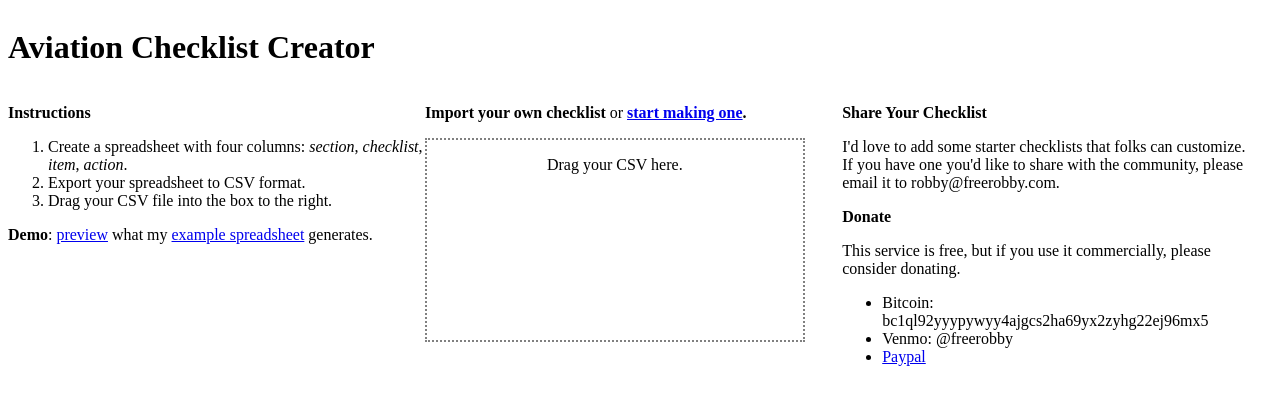
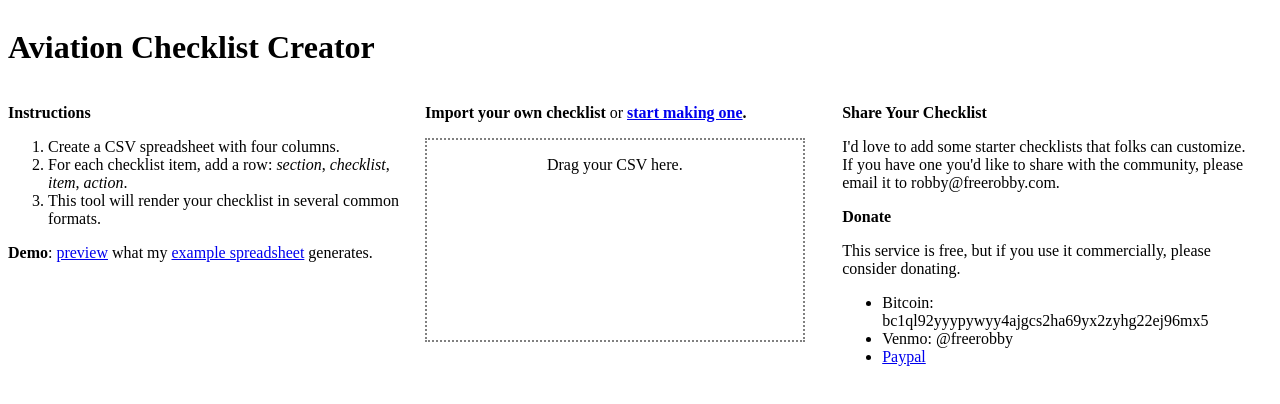
Before and after one commit to freerobby/aviation-checklist, a Vue app: page / in a window 1280 px wide. Shown: the top 404 px of the page. Built offline with nearby package versions, Linux system fonts and the light colour scheme.

Commit message:
Clarify instructions.

```diff
--- a/src/App.vue
+++ b/src/App.vue
@@ -5,9 +5,9 @@
       <div class="instructions">
         <p><strong>Instructions</strong></p>
         <ol>
-          <li>Create a spreadsheet with four columns: <em>section</em>, <em>checklist</em>, <em>item</em>, <em>action</em>.</li>
-          <li>Export your spreadsheet to CSV format.</li>
-          <li>Drag your CSV file into the box to the right.</li>
+          <li>Create a CSV spreadsheet with four columns.</li>
+          <li>For each checklist item, add a row: <em>section</em>, <em>checklist</em>, <em>item</em>, <em>action</em>.</li>
+          <li>This tool will render your checklist in several common formats.</li>
         </ol>
         <div id="demo" v-if="checklistSets.length === 0">
           <p><strong>Demo</strong>: <a href="#" v-on:click="loadCSVFromWebURL('/assets/checklists/n934gr.csv')">preview</a> what my <a href="/assets/checklists/n934gr.csv">example spreadsheet</a> generates.</p>
```
